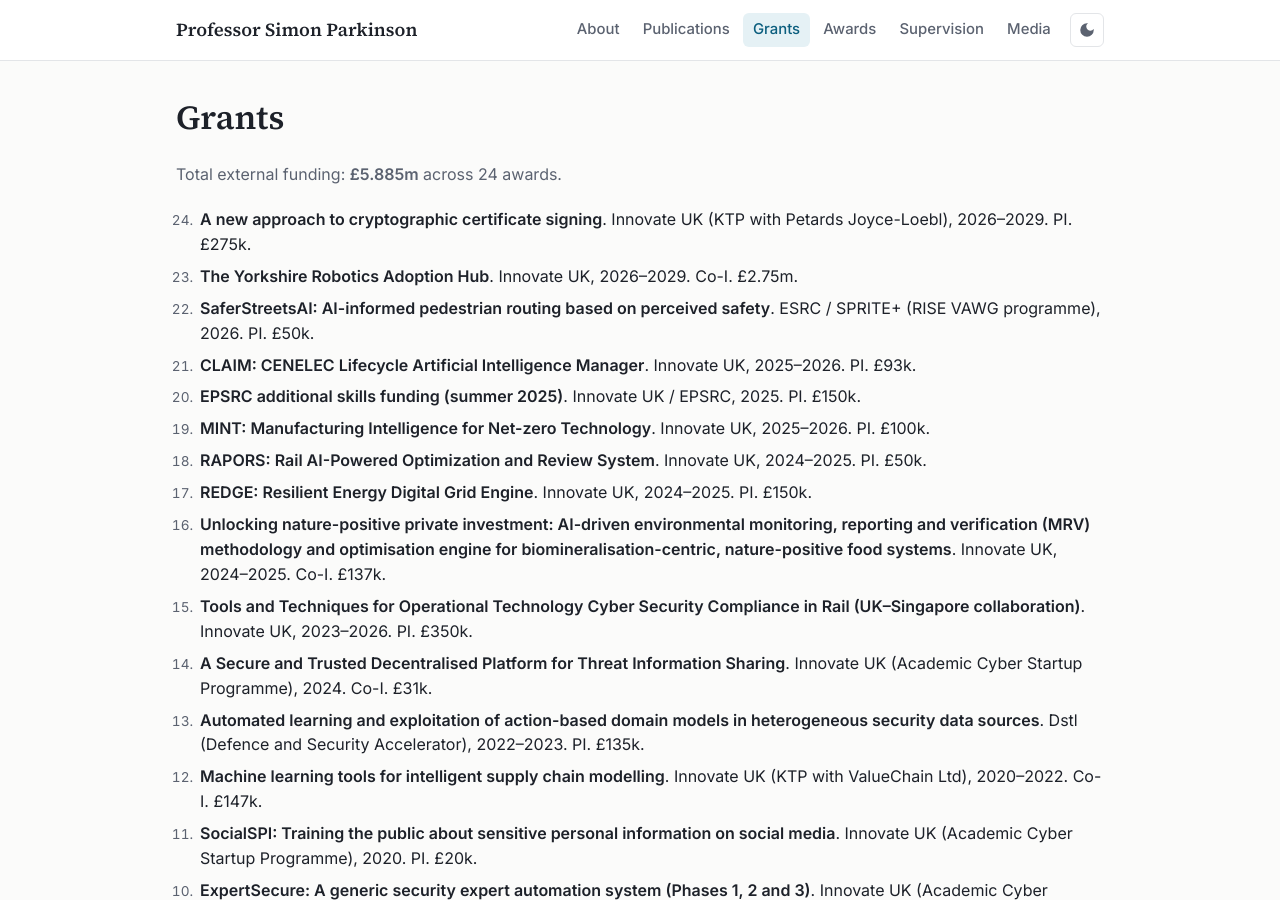
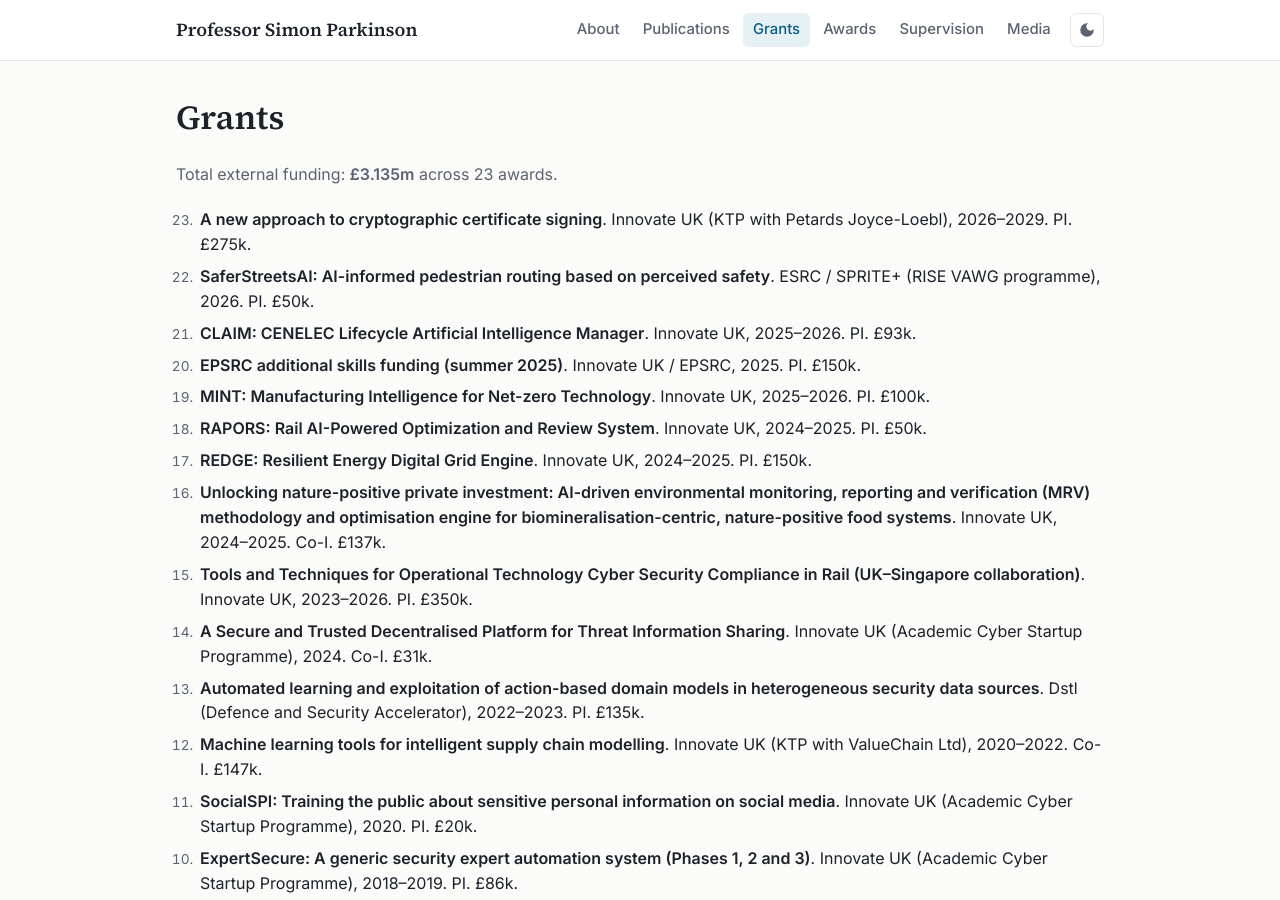
Before and after one commit to sparkins01/sparkins01.github.io, a Jekyll site: the page built from grants.html, in a window 1280 px wide and 900 px high. Built offline with Jekyll 4.4.1, drawn with Linux system fonts in a browser that asks for light colours.

Commit message:
Remove Yorkshire Robotics Adoption Hub grant and update funding totals
External total £5.885m -> £3.135m; biography figure updated to £3.1 million.

Co-Authored-By: Claude Opus 5.5 <noreply@anthropic.com>
Claude-Session: https://claude.ai/code/session_01Hg9awQkitkBR1GPJWFPetg

```diff
--- a/_data/grants.yml
+++ b/_data/grants.yml
@@ -3,7 +3,7 @@
 
 summary:
   - label: External funding
-    total: £5.885m
+    total: £3.135m
 
 external:
   - years: 2026–2029
@@ -11,11 +11,6 @@ external:
     title: A new approach to cryptographic certificate signing
     role: PI
     amount: £275k
-  - years: 2026–2029
-    funder: Innovate UK
-    title: The Yorkshire Robotics Adoption Hub
-    role: Co-I
-    amount: £2.75m
   - years: "2026"
     funder: ESRC / SPRITE+ (RISE VAWG programme)
     title: "SaferStreetsAI: AI-informed pedestrian routing based on perceived safety"
--- a/index.html
+++ b/index.html
@@ -36,7 +36,7 @@ title: About
   compliance assessment, and risk management. The common thread is turning complex access and
   configuration data into evidence organisations can act on. More specifically, identifying weaknesses
   in access control systems, detecting cyber intrusions, and preventing unauthorised access using
-  emerging biometric technologies. Professor Parkinson has secured more than £5.8 million of externally
+  emerging biometric technologies. Professor Parkinson has secured more than £3.1 million of externally
   funded research and knowledge exchange, supported by EPSRC, Dstl, Innovate UK, and industry partners.
 </p>
 <p>
```
